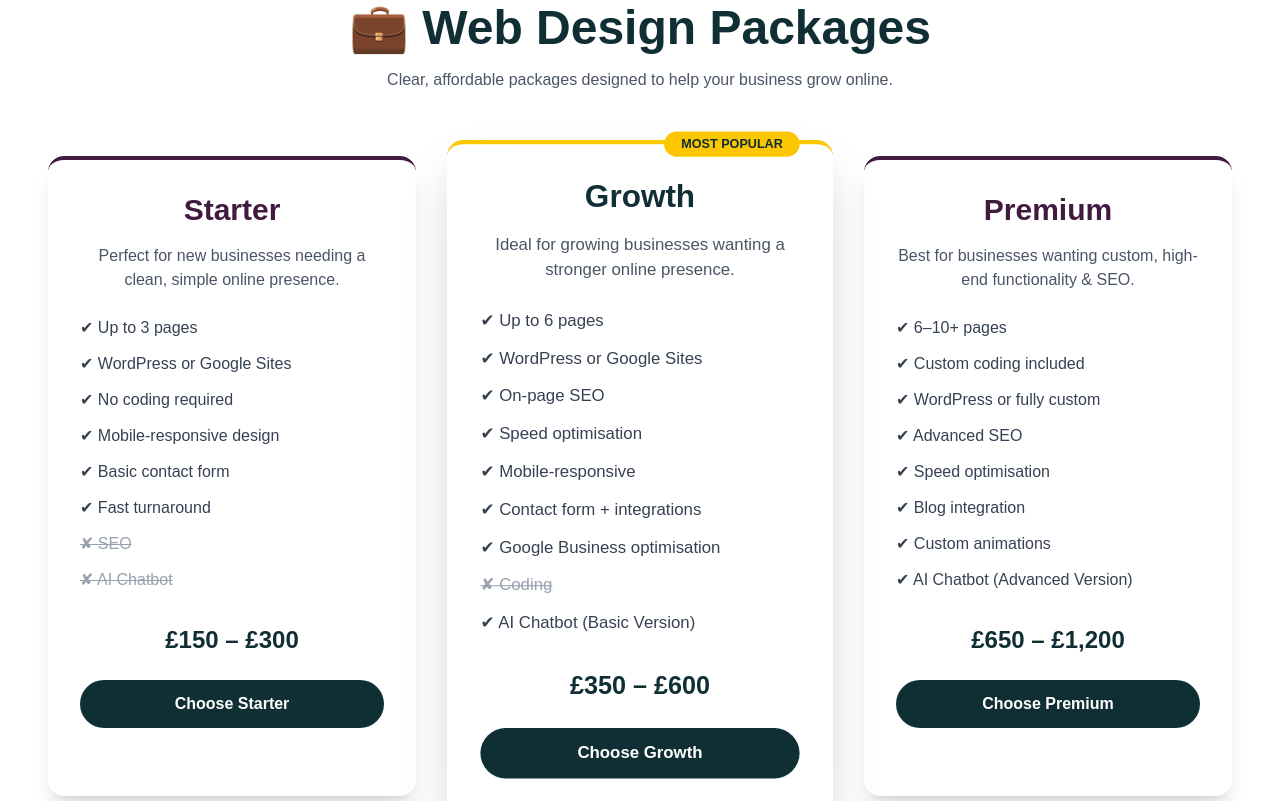
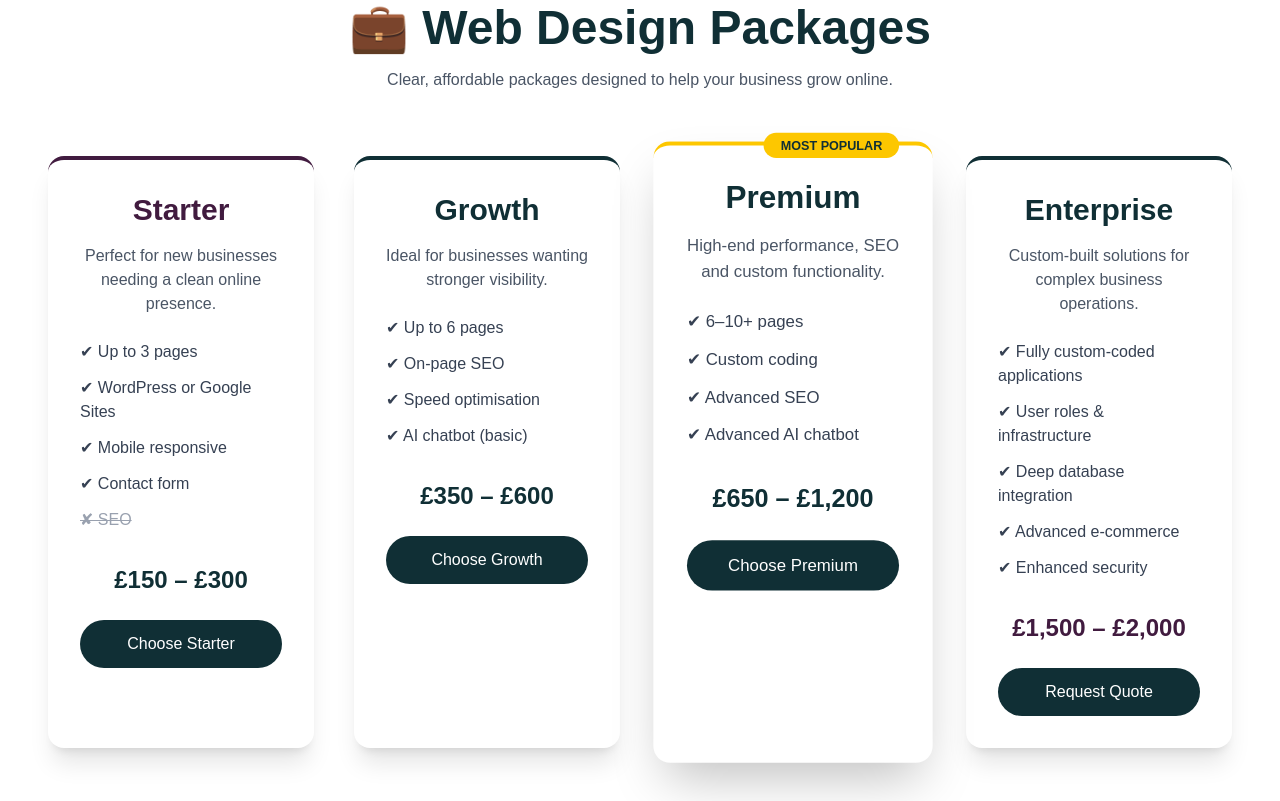
Before and after one commit to Getu4ever/karoldigital-site, a Next.js app: page /pricing in a window 1280 px wide. Shown: the part 840-1641 px from the top of the page. Built offline with nearby package versions, Linux system fonts and the light colour scheme.

Commit message:
pricing page updated

```diff
--- a/app/pricing/page.tsx
+++ b/app/pricing/page.tsx
@@ -57,7 +57,7 @@ export default function PricingPage() {
 
         {/* === PRICING PACKAGES === */}
         <FadeIn>
-          <section className="relative py-24 px-6 md:px-12 bg-white">
+          <section className="py-24 px-6 md:px-12 bg-white">
             <div className="max-w-7xl mx-auto text-center mb-16">
               <h2 className="text-4xl md:text-5xl font-extrabold text-[#102f35] mb-4">
                 💼 Web Design Packages
@@ -67,109 +67,90 @@ export default function PricingPage() {
               </p>
             </div>
 
-            <div className="grid md:grid-cols-3 gap-10 max-w-7xl mx-auto">
+            <div className="grid md:grid-cols-4 gap-10 max-w-7xl mx-auto">
 
-              {/* === STARTER === */}
+              {/* STARTER */}
               <div className="bg-white shadow-xl rounded-2xl p-8 border-t-4 border-[#411b3f] hover:-translate-y-2 transition">
-                <h3 className="text-3xl font-bold text-[#411b3f] text-center mb-4">
-                  Starter
-                </h3>
-
+                <h3 className="text-3xl font-bold text-[#411b3f] text-center mb-4">Starter</h3>
                 <p className="text-gray-600 text-center mb-6">
-                  Perfect for new businesses needing a clean, simple online presence.
+                  Perfect for new businesses needing a clean online presence.
                 </p>
-
                 <ul className="space-y-3 text-gray-700 mb-8">
                   <li>✔ Up to 3 pages</li>
                   <li>✔ WordPress or Google Sites</li>
-                  <li>✔ No coding required</li>
-                  <li>✔ Mobile-responsive design</li>
-                  <li>✔ Basic contact form</li>
-                  <li>✔ Fast turnaround</li>
+                  <li>✔ Mobile responsive</li>
+                  <li>✔ Contact form</li>
                   <li className="text-gray-400 line-through">✘ SEO</li>
-                  <li className="text-gray-400 line-through">✘ AI Chatbot</li>
                 </ul>
-
                 <p className="text-2xl font-extrabold text-[#102f35] text-center mb-6">
                   £150 – £300
                 </p>
-
-                <Link
-                  href="/contact"
-                  className="block text-center bg-[#102f35] hover:bg-[#411b3f] text-white font-semibold py-3 rounded-full transition"
-                >
+                <Link href="/contact" className="block text-center bg-[#102f35] hover:bg-[#411b3f] text-white py-3 rounded-full">
                   Choose Starter
                 </Link>
               </div>
 
-              {/* === GROWTH: MOST POPULAR === */}
-              <div className="bg-white shadow-2xl rounded-2xl p-8 border-t-4 border-yellow-400 hover:-translate-y-2 transition transform scale-105 z-10 relative">
-                {/* Most Popular Badge */}
-                <div className="absolute top-0 right-8 transform -translate-y-1/2 bg-yellow-400 text-[#102f35] px-4 py-1 rounded-full text-xs font-bold uppercase">
-                  Most Popular
-                </div>
-                <h3 className="text-3xl font-bold text-[#102f35] text-center mb-4">
-                  Growth
-                </h3>
-
+              {/* GROWTH */}
+              <div className="bg-white shadow-xl rounded-2xl p-8 border-t-4 border-[#102f35] hover:-translate-y-2 transition">
+                <h3 className="text-3xl font-bold text-[#102f35] text-center mb-4">Growth</h3>
                 <p className="text-gray-600 text-center mb-6">
-                  Ideal for growing businesses wanting a stronger online presence.
+                  Ideal for businesses wanting stronger visibility.
                 </p>
-
                 <ul className="space-y-3 text-gray-700 mb-8">
                   <li>✔ Up to 6 pages</li>
-                  <li>✔ WordPress or Google Sites</li>
                   <li>✔ On-page SEO</li>
                   <li>✔ Speed optimisation</li>
-                  <li>✔ Mobile-responsive</li>
-                  <li>✔ Contact form + integrations</li>
-                  <li>✔ Google Business optimisation</li>
-                  <li className="text-gray-400 line-through">✘ Coding</li>
-                  <li>✔ AI Chatbot (Basic Version)</li>
+                  <li>✔ AI chatbot (basic)</li>
                 </ul>
-
                 <p className="text-2xl font-extrabold text-[#102f35] text-center mb-6">
                   £350 – £600
                 </p>
-
-                <Link
-                  href="/contact"
-                  className="block text-center bg-[#102f35] hover:bg-[#411b3f] text-white font-semibold py-3 rounded-full transition"
-                >
+                <Link href="/contact" className="block text-center bg-[#102f35] hover:bg-[#411b3f] text-white py-3 rounded-full">
                   Choose Growth
                 </Link>
               </div>
 
-              {/* === PREMIUM === */}
-              <div className="bg-white shadow-xl rounded-2xl p-8 border-t-4 border-[#411b3f] hover:-translate-y-2 transition">
-                <h3 className="text-3xl font-bold text-[#411b3f] text-center mb-4">
-                  Premium
-                </h3>
-
+              {/* PREMIUM – MOST POPULAR */}
+              <div className="relative bg-white shadow-2xl rounded-2xl p-8 border-t-4 border-yellow-400 scale-105 z-10">
+                <div className="absolute top-0 right-8 -translate-y-1/2 bg-yellow-400 text-[#102f35] px-4 py-1 rounded-full text-xs font-bold uppercase">
+                  Most Popular
+                </div>
+                <h3 className="text-3xl font-bold text-[#102f35] text-center mb-4">Premium</h3>
                 <p className="text-gray-600 text-center mb-6">
-                  Best for businesses wanting custom, high-end functionality & SEO.
+                  High-end performance, SEO and custom functionality.
                 </p>
-
                 <ul className="space-y-3 text-gray-700 mb-8">
                   <li>✔ 6–10+ pages</li>
-                  <li>✔ Custom coding included</li>
-                  <li>✔ WordPress or fully custom</li>
+                  <li>✔ Custom coding</li>
                   <li>✔ Advanced SEO</li>
-                  <li>✔ Speed optimisation</li>
-                  <li>✔ Blog integration</li>
-                  <li>✔ Custom animations</li>
-                  <li>✔ AI Chatbot (Advanced Version)</li>
+                  <li>✔ Advanced AI chatbot</li>
                 </ul>
-
                 <p className="text-2xl font-extrabold text-[#102f35] text-center mb-6">
                   £650 – £1,200
                 </p>
+                <Link href="/contact" className="block text-center bg-[#102f35] hover:bg-[#411b3f] text-white py-3 rounded-full">
+                  Choose Premium
+                </Link>
+              </div>
 
-                <Link
-                  href="/contact"
-                  className="block text-center bg-[#102f35] hover:bg-[#411b3f] text-white font-semibold py-3 rounded-full transition"
-                >
-                  Choose Premium
+              {/* ENTERPRISE */}
+              <div className="bg-white shadow-xl rounded-2xl p-8 border-t-4 border-[#102f35] hover:-translate-y-2 transition">
+                <h3 className="text-3xl font-bold text-[#102f35] text-center mb-4">Enterprise</h3>
+                <p className="text-gray-600 text-center mb-6">
+                  Custom-built solutions for complex business operations.
+                </p>
+                <ul className="space-y-3 text-gray-700 mb-8">
+                  <li>✔ Fully custom-coded applications</li>
+                  <li>✔ User roles & infrastructure</li>
+                  <li>✔ Deep database integration</li>
+                  <li>✔ Advanced e-commerce</li>
+                  <li>✔ Enhanced security</li>
+                </ul>
+                <p className="text-2xl font-extrabold text-[#411b3f] text-center mb-6">
+                  £1,500 – £2,000
+                </p>
+                <Link href="/contact" className="block text-center bg-[#102f35] hover:bg-[#411b3f] text-white py-3 rounded-full">
+                  Request Quote
                 </Link>
               </div>
 
```
